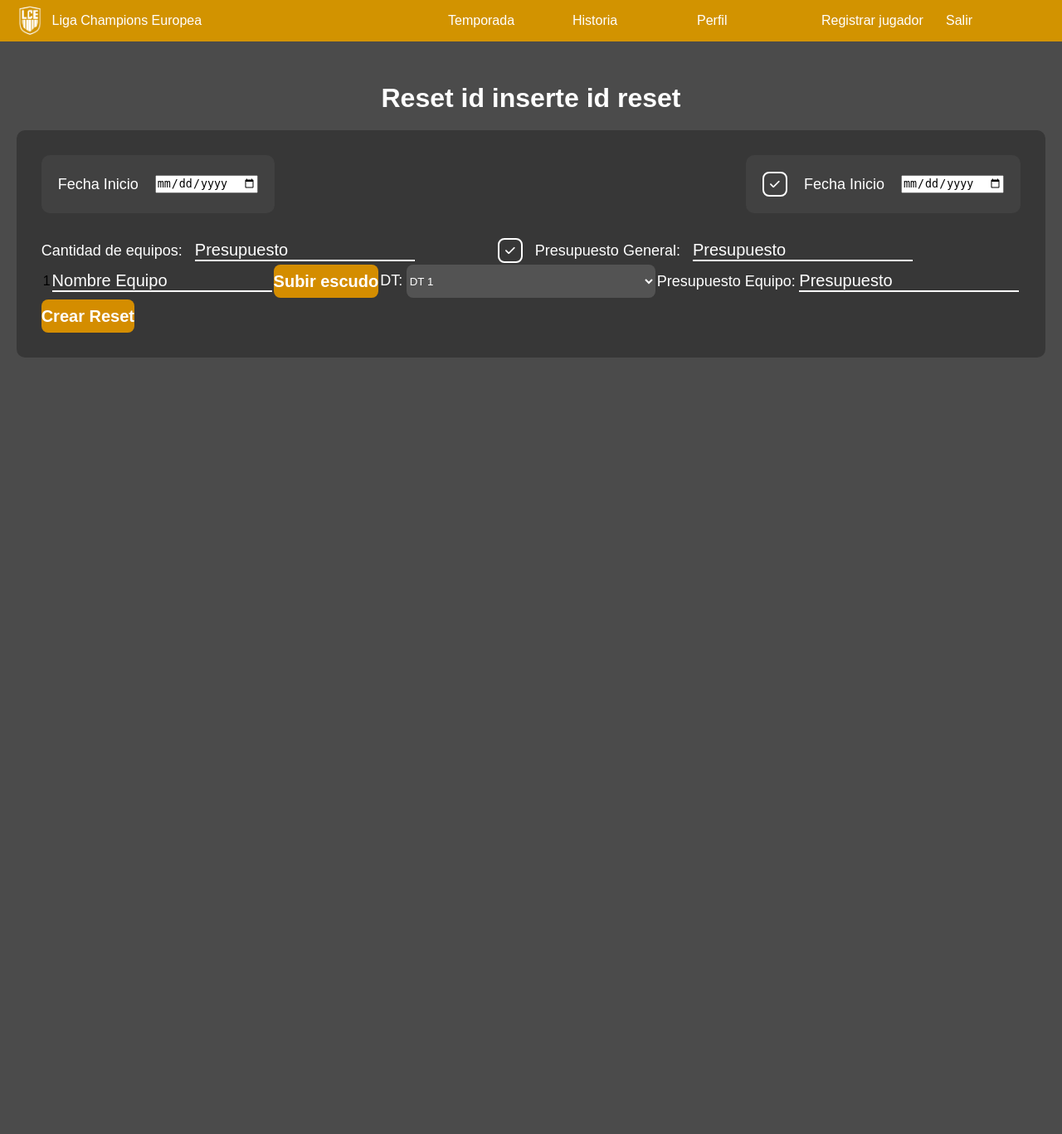
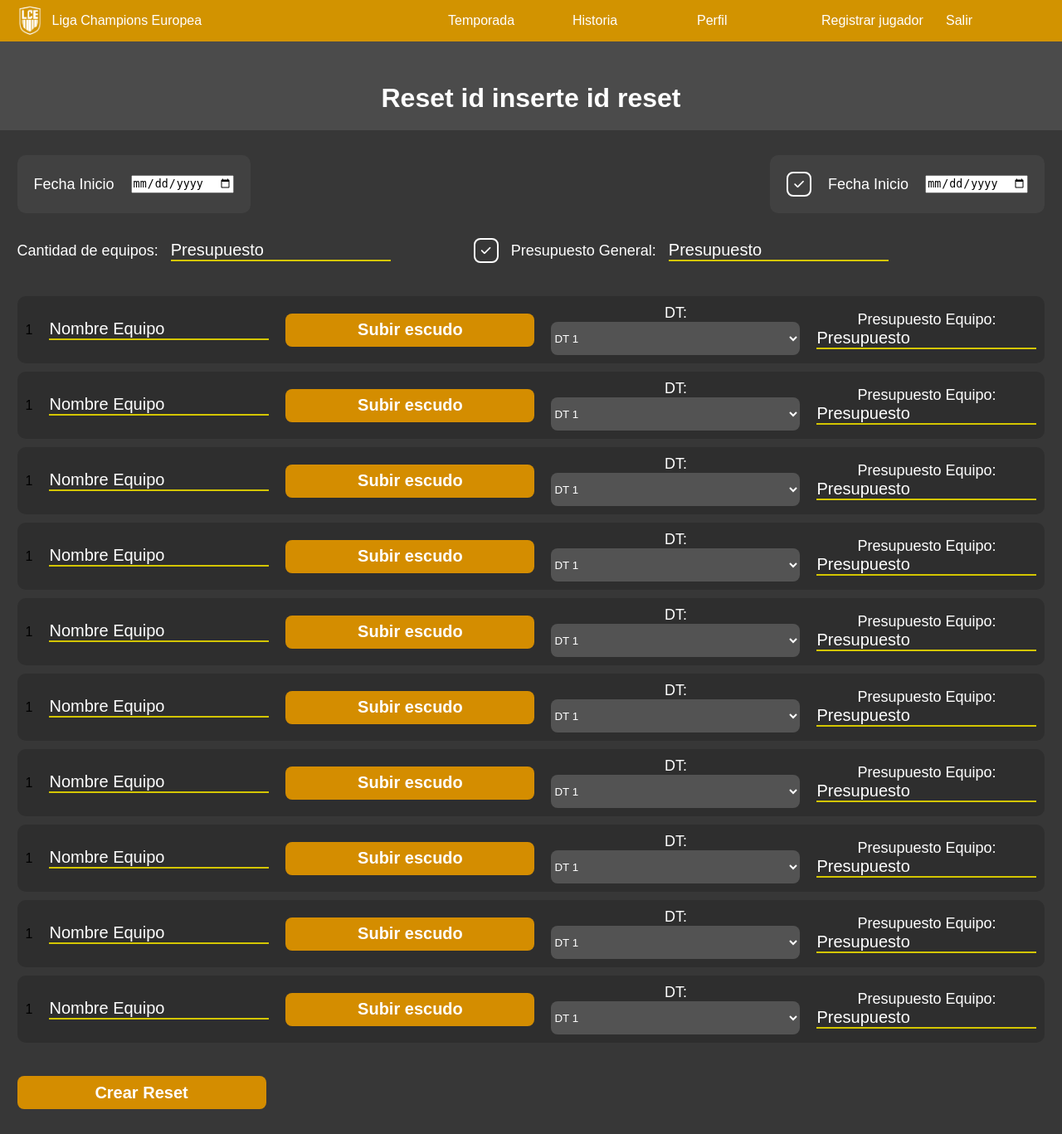
Before and after one commit to Juanfelipepast2/ejercisios, a Flask app: page /reset in a window 1280 px wide. Shown: the whole page at 83% size. Before the commit the page ends 431 px from the top, so only its background shows below. Run offline with Flask 3, Linux system fonts and the light colour scheme.

Commit message:
otro avance

```diff
--- a/app.py
+++ b/app.py
@@ -39,5 +39,11 @@
 
     return render_template("crearReset.html")
 
+@app.route("/reset/<codigo>")
+def reset(codigo):
+    app.logger.info(f"Se ha cargado la página de reset {request.path}")
+    return render_template("temporadasReset.html", codigo=codigo)
+
+
 if __name__ == "__main__":
     app.run(debug=True)
--- a/static/css/estilos.css
+++ b/static/css/estilos.css
@@ -16,6 +16,18 @@
 
 }
 
+table{
+    border-collapse: separate;
+    border-spacing: 0px 10px;
+
+}
+
+td:first-child {
+    border-radius: 10px 0px 0px 10px;
+}
+td:last-child {
+    border-radius: 0px 10px 10px 0px;
+}
 
 h1{
     color: #ffffff;
@@ -24,7 +36,7 @@
 input[type="number"], input[type="password"], input[type="text"]{
     background: transparent;
     border: none;
-    border-bottom: #ffffff 2px solid;
+    border-bottom: rgb(212, 198, 0) 2px solid;
     color: #ffffff;
     font-size: 20px;
     cursor: pointer;
@@ -38,7 +50,7 @@
 
 input[type="number"]:focus, input[type="password"]:focus, input[type="text"]:focus{
     outline: none;
-    border-bottom: #D48D00 2px solid;
+    border-bottom: #ffffff 2px solid;
 }
 
 label{
@@ -62,6 +74,7 @@
 
 input[type="submit"], button, input[type="button"]{
     height: 40px;
+    width: 300px;
     border-radius: 8px;
     background: #D48D00;
     color: #ffffff;
@@ -393,22 +406,17 @@
 
 }
 #tablaTemporada{
-    border-collapse: separate;
     border-radius: 10px;
-    border-spacing: 0 10px;
 
     font-size: 20px;
 
     padding: 30px;
 
 }
-td:first-child {
+
+#tablaTemporada td:nth-child(2) {
     border-radius: 10px 0px 0px 10px;
 }
-td:last-child {
-    border-radius: 0px 10px 10px 0px;
-}
-
 
 
 #tablaTemporada th{
@@ -423,12 +431,17 @@
 
 #tablaTemporada td{
     text-align: center;
-    padding: 20px;
+    padding: 10px;
 }
 #equipoYEscudoTabla{
     text-align: left;
     padding-right: 30px;
     min-width: 200px;
+}
+
+
+#botonBorrarEquipo{
+    width: 100px;
 }
 
 /*seccion fechas*/
@@ -541,3 +554,20 @@
     grid-gap: 15px;
     align-items: center;
 }
+
+#tablaCreacionEquipo{
+    margin-top: 30px;
+    margin-bottom: 30px;
+}
+
+
+#tablaCreacionEquipo tr{
+    border-radius: 10px;
+    background-color: #2E2E2E;
+
+}
+
+#tablaCreacionEquipo td{
+    padding: 10px;
+    text-align: center;
+}
--- a/templates/crearReset.html
+++ b/templates/crearReset.html
@@ -28,12 +28,14 @@
             </div>
 
         </div>
-        <table>
+        <table id="tablaCreacionEquipo">
             <tbody>
+                {% for i in range (0,10) %}
+
                 <tr>
                     <td>1</td>
                     <td>
-                        <input type="text" name="nombreEquipo" id="nombreEquipo" placeholder="Nombre Equipo">
+                        <input type="text" name="nombreEquipo" id="nombreEquipo" placeholder="Nombre Equipo" required>
                     </td>
                     <td>
                         <input type="button" name="botonSelEscudo" id="botonSelEscudo" value="Subir escudo">
@@ -49,10 +51,11 @@
                         </select>
                     </td>
                     <td>
-                        <label for="presupuestoEquipo">Presupuesto Equipo:</label>
-                        <input type="number" name="presupuestoEquipo" id="presupuestoEquipo" placeholder="Presupuesto">
+                        <label for="presupuestoEquipo" >Presupuesto Equipo:</label>
+                        <input type="number" name="presupuestoEquipo" id="presupuestoEquipo" placeholder="Presupuesto" required>
                     </td>
                 </tr>
+                {% endfor %}
             </tbody>
         </table>
 
```
Also changed, not shown: templates/temporada.html (+10 -6 lines), templates/temporadasReset.html (added, +8 -0 lines).
